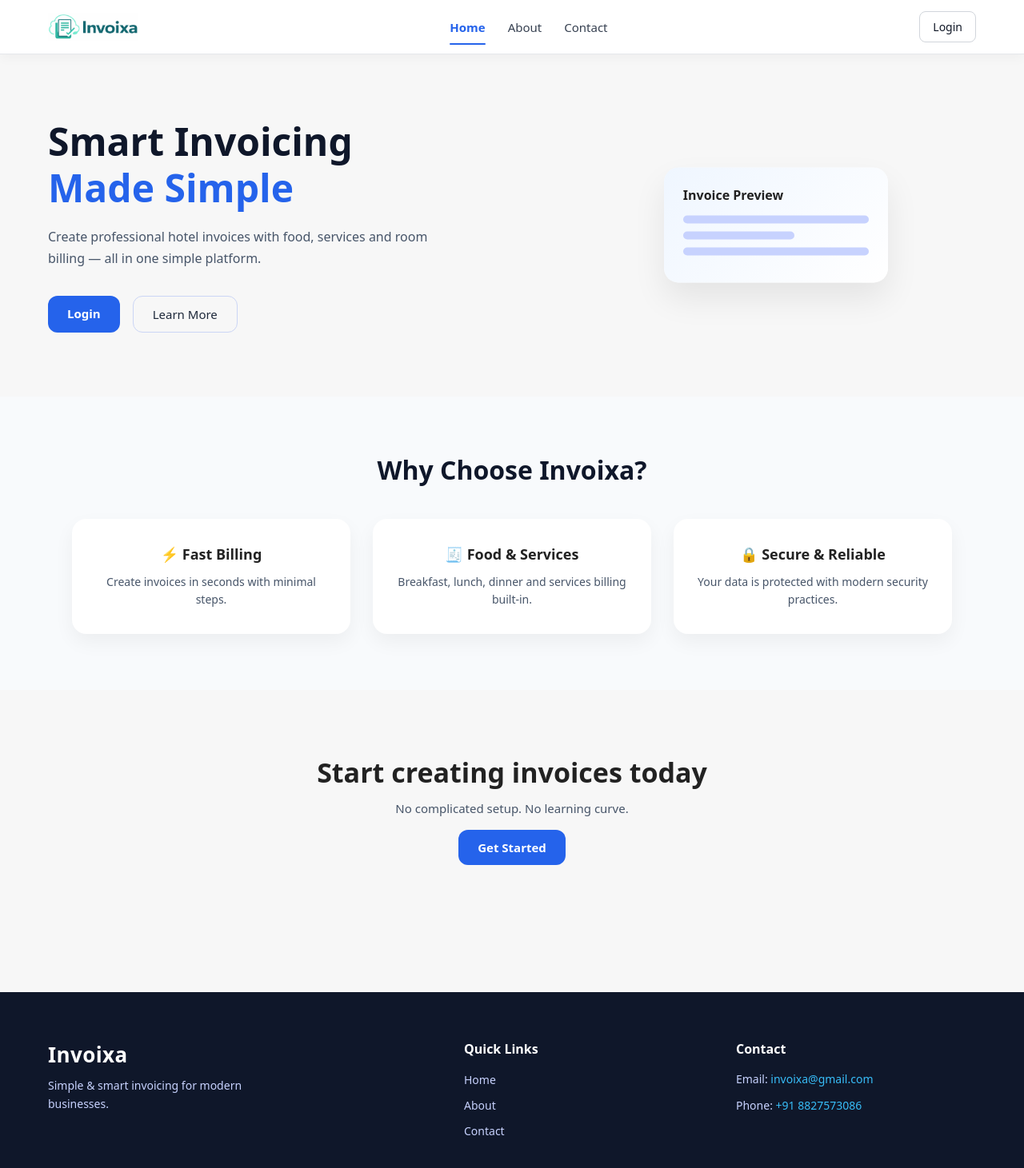
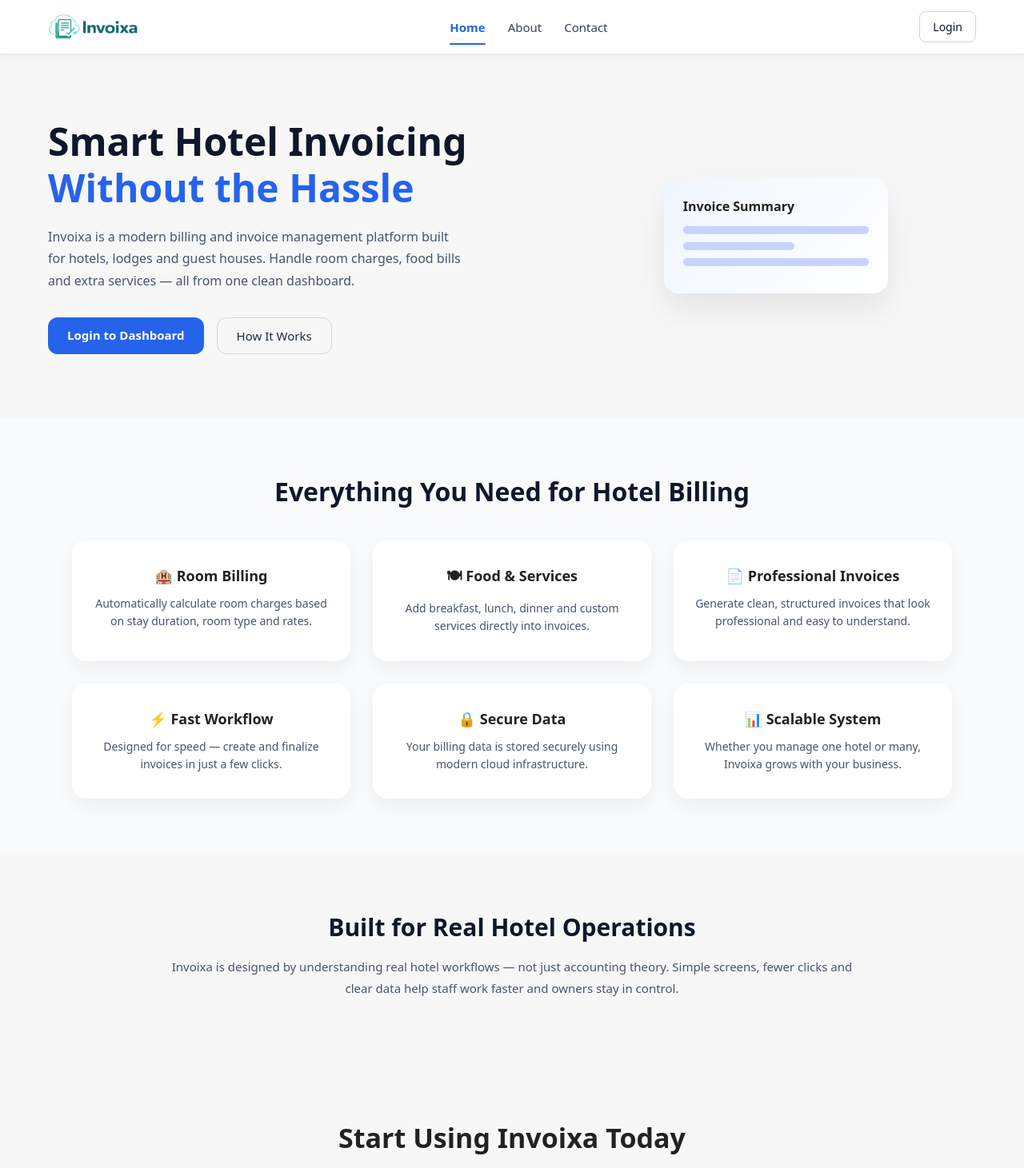
Before and after one commit to Vivekawasthi055/Invoixa, a React (Vite) app: page / in a window 1280 px wide. Shown: the top 1461 px of the page at 80% size. Built offline with nearby package versions, Linux system fonts and the light colour scheme; no server answers.

Commit message:
final commit

```diff
--- a/src/pages/public/About.jsx
+++ b/src/pages/public/About.jsx
@@ -4,12 +4,11 @@ import "./styles/About.css";
 function About() {
   return (
     <>
-      {/* ✅ SEO */}
       <Helmet>
-        <title>About Invoixa – Smart & Simple Invoice Software</title>
+        <title>About Invoixa – Smart Hotel Billing & Invoice Software</title>
         <meta
           name="description"
-          content="Learn about Invoixa, a modern invoicing and billing platform designed to simplify hotel and business billing."
+          content="Invoixa is a modern hotel billing and invoicing platform designed to simplify room, food and service billing."
         />
       </Helmet>
 
@@ -18,39 +17,67 @@ function About() {
         <section className="about-page-hero">
           <h1>About Invoixa</h1>
           <p>
-            Invoixa is built to simplify invoicing and billing for hotels and
-            modern businesses — without complexity.
+            Invoixa is a modern hotel billing and invoicing platform created to
+            remove complexity from everyday billing operations and help
+            businesses work faster and smarter.
           </p>
         </section>
 
         {/* ================= CONTENT ================= */}
         <section className="about-page-content">
           <div className="about-page-card">
-            <h2>Why Invoixa?</h2>
+            <h2>Why Invoixa Exists</h2>
             <p>
-              Many hotels and businesses still rely on manual billing or
-              complicated software. Invoixa was created to remove this
-              complexity and provide a clean, fast and reliable invoicing
-              experience.
+              Many hotels still depend on manual registers or outdated billing
+              software that is slow and confusing. Invoixa was built to replace
+              that with a clean, simple and efficient system anyone can use
+              without training.
             </p>
           </div>
 
           <div className="about-page-card">
-            <h2>What We Offer</h2>
+            <h2>What Invoixa Solves</h2>
             <ul>
-              <li>✔ Simple and fast invoice generation</li>
-              <li>✔ Food, room and service billing support</li>
-              <li>✔ Clean and professional invoice layout</li>
-              <li>✔ Secure and reliable platform</li>
+              <li>✔ Room-wise and stay-based billing</li>
+              <li>✔ Food and additional service charges</li>
+              <li>✔ Clear and professional invoice structure</li>
+              <li>✔ Faster checkout and fewer billing errors</li>
             </ul>
+          </div>
+
+          <div className="about-page-card">
+            <h2>Who It’s For</h2>
+            <p>
+              Invoixa is designed for hotels, lodges, guest houses and hospitality
+              businesses that want a reliable billing system without unnecessary
+              features or complexity.
+            </p>
+          </div>
+
+          <div className="about-page-card">
+            <h2>Our Approach</h2>
+            <p>
+              We focus on real-world hotel workflows. Every screen and feature is
+              designed to reduce clicks, save time and make billing stress-free
+              for staff and managers.
+            </p>
+          </div>
+
+          <div className="about-page-card">
+            <h2>Security & Reliability</h2>
+            <p>
+              Invoixa is built on modern cloud infrastructure with secure data
+              handling practices, ensuring your billing information remains safe
+              and accessible when you need it.
+            </p>
           </div>
 
           <div className="about-page-card">
             <h2>Our Vision</h2>
             <p>
-              Our vision is to empower hotels and businesses with a billing
-              system that is easy to use, scalable and future-ready — so you can
-              focus on running your business, not managing invoices.
+              Our vision is to become a trusted billing partner for hospitality
+              businesses by delivering a system that is simple today, scalable
+              tomorrow and reliable for years to come.
             </p>
           </div>
         </section>
--- a/src/pages/public/Contact.jsx
+++ b/src/pages/public/Contact.jsx
@@ -1,24 +1,24 @@
 import { Helmet } from "react-helmet-async";
 import "./styles/Contact.css";
+
 function Contact() {
   return (
     <>
-      {/* ✅ SEO */}
       <Helmet>
-        <title>Contact Invoixa – Get Support & Help</title>
+        <title>Contact Invoixa – Support & Assistance</title>
         <meta
           name="description"
-          content="Contact Invoixa for support, queries or feedback. We are here to help you with smart hotel billing solutions."
+          content="Get in touch with Invoixa for support, queries or assistance related to hotel billing and invoicing."
         />
       </Helmet>
 
       <main className="contact-page">
         {/* ================= HERO ================= */}
         <section className="contact-page-hero">
-          <h1>Contact Us</h1>
+          <h1>Get in Touch</h1>
           <p>
-            Have a question or need help? Reach out to us and we’ll get back to
-            you as soon as possible.
+            Whether you have a question, need support or want to know more about
+            Invoixa, we’re here to help you every step of the way.
           </p>
         </section>
 
@@ -26,29 +26,29 @@ function Contact() {
         <section className="contact-page-content">
           {/* Contact Form */}
           <div className="contact-page-card">
-            <h2>Send us a message</h2>
+            <h2>Send Us a Message</h2>
 
             <form className="contact-page-form">
               <div className="contact-page-form-group">
-                <label>Name</label>
-                <input type="text" placeholder="Your name" />
+                <label>Your Name</label>
+                <input type="text" placeholder="Enter your full name" />
               </div>
 
               <div className="contact-page-form-group">
-                <label>Email</label>
+                <label>Email Address</label>
                 <input type="email" placeholder="you@example.com" />
               </div>
 
               <div className="contact-page-form-group">
-                <label>Message</label>
+                <label>Your Message</label>
                 <textarea
                   rows="4"
-                  placeholder="Write your message..."
+                  placeholder="Tell us how we can help you..."
                 ></textarea>
               </div>
 
               <button type="submit" className="contact-page-btn">
-                Send Message
+                Submit Message
               </button>
             </form>
           </div>
@@ -58,17 +58,22 @@ function Contact() {
             <h2>Contact Information</h2>
 
             <p>
-              <strong>Email:</strong> <br />
+              <strong>Email Support</strong> <br />
               <a href="mailto:invoixa@gmail.com">invoixa@gmail.com</a>
             </p>
 
             <p>
-              <strong>Phone:</strong> <br />
-              <a href="tel:+918827573086">+91 8827573086</a>
+              <strong>Phone Support</strong> <br />
+              <a href="tel:+918827573086">+91 88275 73086</a>
+            </p>
+
+            <p>
+              Our support team is available to assist you with billing setup,
+              invoice issues and general queries.
             </p>
 
             <p className="contact-page-note">
-              We usually respond within 24 hours.
+              ⏱ We usually respond within 24 hours on working days.
             </p>
           </div>
         </section>
--- a/src/pages/public/Home.jsx
+++ b/src/pages/public/Home.jsx
@@ -1,47 +1,46 @@
 import { Helmet } from "react-helmet-async";
 import { Link } from "react-router-dom";
 import "./styles/Home.css";
+
 function Home() {
   return (
     <>
-      {/* ✅ SEO */}
       <Helmet>
-        <title>Invoixa – Simple Hotel Billing & Invoice Software</title>
+        <title>Invoixa – Smart Hotel Billing & Invoice Software</title>
         <meta
           name="description"
-          content="Invoixa is a fast, simple and secure hotel billing & invoice software. Create professional invoices in minutes."
+          content="Invoixa helps hotels manage room, food and service billing with fast, secure and professional invoicing."
         />
       </Helmet>
 
       <main className="home-page">
-        {/* ================= HERO SECTION ================= */}
+        {/* ================= HERO ================= */}
         <section className="home-hero">
           <div className="home-hero-content">
             <h1>
-              Smart Invoicing <br />
-              <span>Made Simple</span>
+              Smart Hotel Invoicing <br />
+              <span>Without the Hassle</span>
             </h1>
 
             <p>
-              Create professional hotel invoices with food, services and room
-              billing — all in one simple platform.
+              Invoixa is a modern billing and invoice management platform built
+              for hotels, lodges and guest houses. Handle room charges, food
+              bills and extra services — all from one clean dashboard.
             </p>
 
             <div className="home-hero-actions">
               <Link to="/login" className="home-btn-primary">
-                Login
+                Login to Dashboard
               </Link>
-
               <Link to="/about" className="home-btn-secondary">
-                Learn More
+                How It Works
               </Link>
             </div>
           </div>
 
-          {/* Illustration placeholder */}
           <div className="home-hero-visual">
             <div className="home-mockup-card">
-              <p>Invoice Preview</p>
+              <p>Invoice Summary</p>
               <div className="home-mockup-line"></div>
               <div className="home-mockup-line small"></div>
               <div className="home-mockup-line"></div>
@@ -51,33 +50,79 @@ function Home() {
 
         {/* ================= FEATURES ================= */}
         <section className="home-features">
-          <h2>Why Choose Invoixa?</h2>
+          <h2>Everything You Need for Hotel Billing</h2>
 
           <div className="home-feature-grid">
             <div className="home-feature-card">
-              <h3>⚡ Fast Billing</h3>
-              <p>Create invoices in seconds with minimal steps.</p>
+              <h3>🏨 Room Billing</h3>
+              <p>
+                Automatically calculate room charges based on stay duration,
+                room type and rates.
+              </p>
             </div>
 
             <div className="home-feature-card">
-              <h3>🧾 Food & Services</h3>
-              <p>Breakfast, lunch, dinner and services billing built-in.</p>
+              <h3>🍽 Food & Services</h3>
+              <p>
+                Add breakfast, lunch, dinner and custom services directly into
+                invoices.
+              </p>
             </div>
 
             <div className="home-feature-card">
-              <h3>🔒 Secure & Reliable</h3>
-              <p>Your data is protected with modern security practices.</p>
+              <h3>📄 Professional Invoices</h3>
+              <p>
+                Generate clean, structured invoices that look professional and
+                easy to understand.
+              </p>
+            </div>
+
+            <div className="home-feature-card">
+              <h3>⚡ Fast Workflow</h3>
+              <p>
+                Designed for speed — create and finalize invoices in just a few
+                clicks.
+              </p>
+            </div>
+
+            <div className="home-feature-card">
+              <h3>🔒 Secure Data</h3>
+              <p>
+                Your billing data is stored securely using modern cloud
+                infrastructure.
+              </p>
+            </div>
+
+            <div className="home-feature-card">
+              <h3>📊 Scalable System</h3>
+              <p>
+                Whether you manage one hotel or many, Invoixa grows with your
+                business.
+              </p>
             </div>
           </div>
         </section>
 
+        {/* ================= TRUST ================= */}
+        <section className="home-trust">
+          <h2>Built for Real Hotel Operations</h2>
+          <p>
+            Invoixa is designed by understanding real hotel workflows — not just
+            accounting theory. Simple screens, fewer clicks and clear data help
+            staff work faster and owners stay in control.
+          </p>
+        </section>
+
         {/* ================= CTA ================= */}
         <section className="home-cta">
-          <h2>Start creating invoices today</h2>
-          <p>No complicated setup. No learning curve.</p>
+          <h2>Start Using Invoixa Today</h2>
+          <p>
+            No complex setup. No training required. Just login and start billing
+            smarter.
+          </p>
 
           <Link to="/login" className="home-btn-primary">
-            Get Started
+            Get Started Now
           </Link>
         </section>
       </main>
--- a/src/pages/public/styles/About.css
+++ b/src/pages/public/styles/About.css
@@ -84,6 +84,7 @@
   display: flex;
   gap: 8px;
   align-items: flex-start;
+  line-height: 1.6;
 }
 
 /* ================= ANIMATION ================= */
--- a/src/pages/public/styles/Contact.css
+++ b/src/pages/public/styles/Contact.css
@@ -87,7 +87,9 @@
   border: 1px solid #cbd5f5;
   font-size: 14px;
   outline: none;
-  transition: border-color 0.2s ease, box-shadow 0.2s ease;
+  transition:
+    border-color 0.2s ease,
+    box-shadow 0.2s ease;
 }
 
 .contact-page-form-group input:focus,
--- a/src/pages/public/styles/Home.css
+++ b/src/pages/public/styles/Home.css
@@ -225,3 +225,33 @@
     grid-template-columns: 1fr;
   }
 }
+
+/* ================= TRUST SECTION ================= */
+
+.home-trust {
+  max-width: 900px;
+  margin: 0 auto;
+  padding: 70px 20px;
+  text-align: center;
+}
+
+.home-trust h2 {
+  font-size: 30px;
+  font-weight: 700;
+  margin-bottom: 16px;
+  color: #0f172a;
+}
+
+.home-trust p {
+  font-size: 15px;
+  color: #475569;
+  line-height: 1.8;
+}
+
+/* ================= RESPONSIVE ADD-ON ================= */
+
+@media (max-width: 600px) {
+  .home-trust h2 {
+    font-size: 24px;
+  }
+}
```
